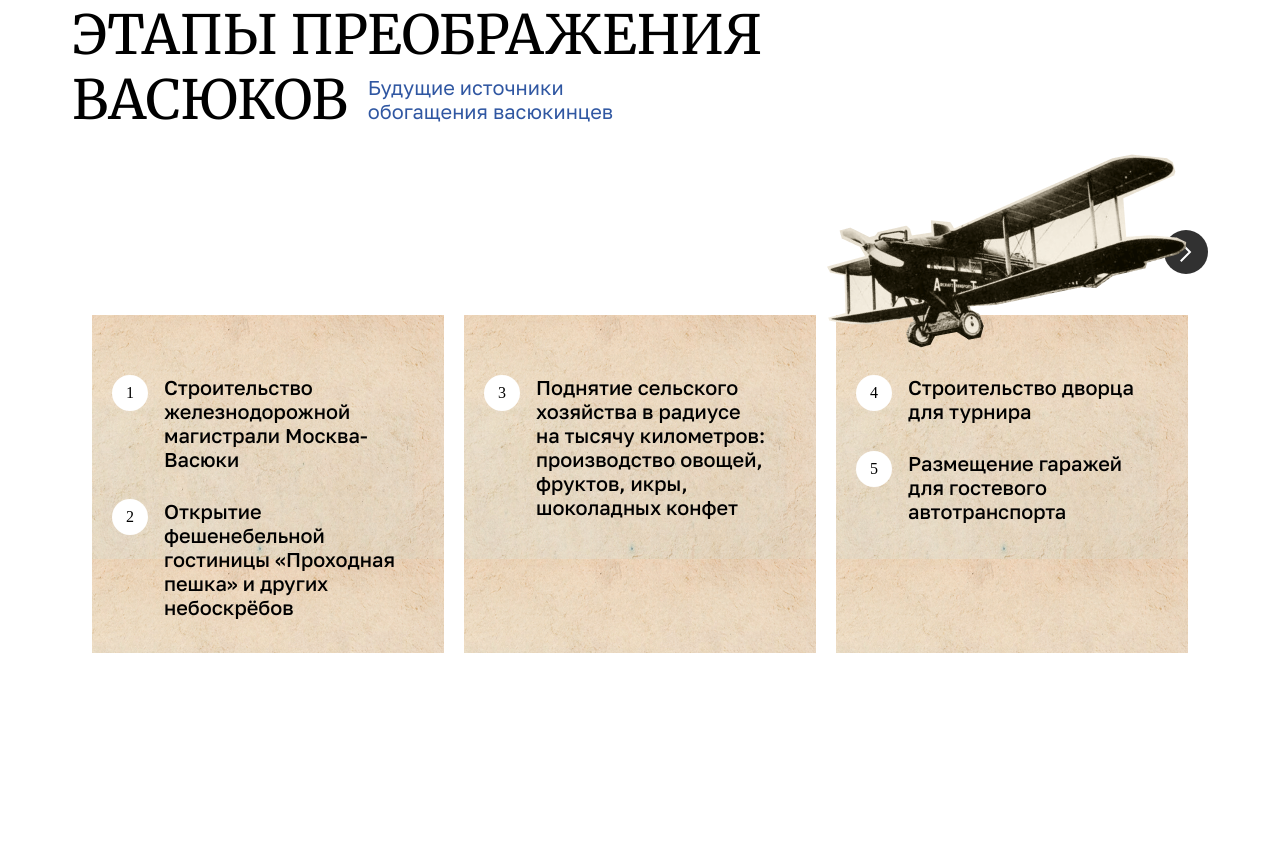
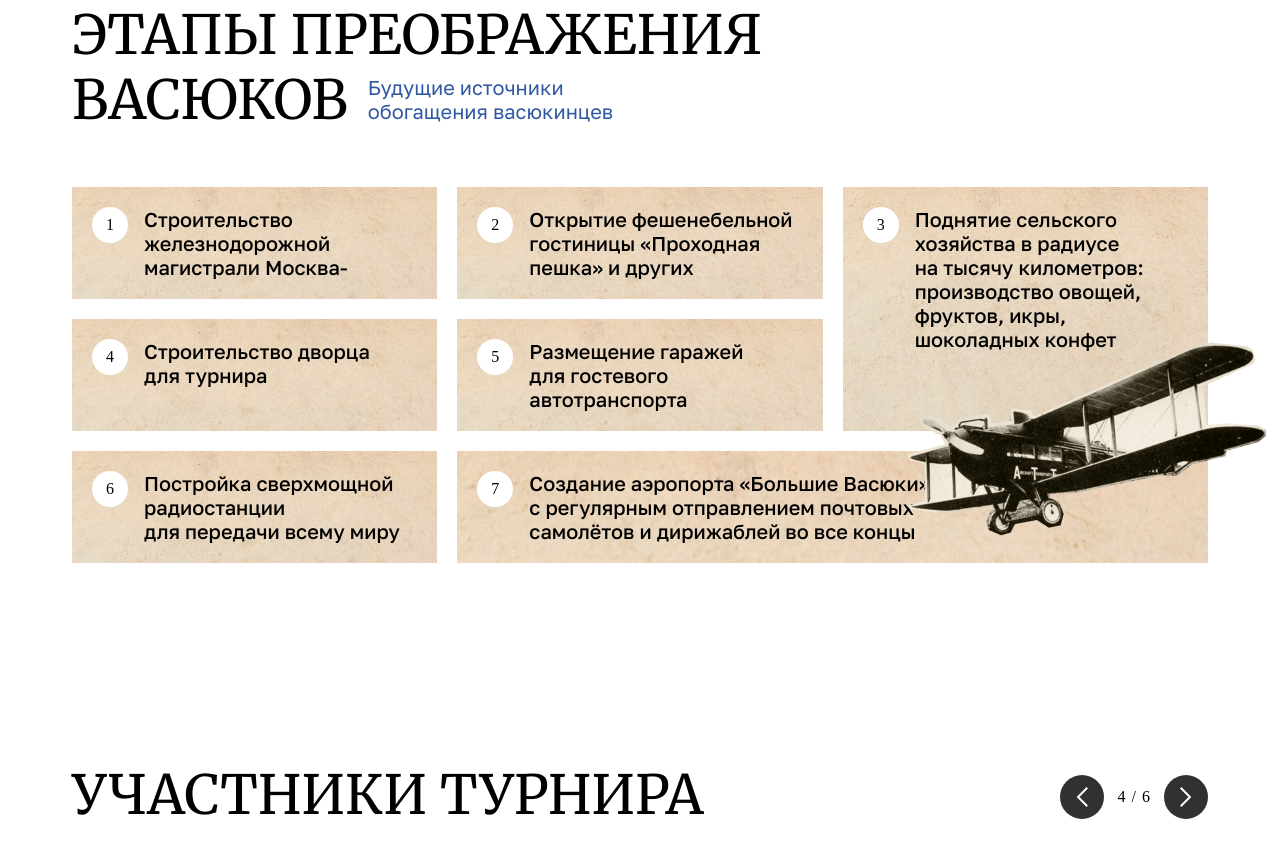
Before and after one commit to Kalliacto/-, a plain HTML site: page index.html in a window 1280 px wide. Shown: the part 2082-2932 px from the top of the page. Drawn offline with Linux system fonts and the light colour scheme.

Commit message:
доработан класс слайдера и отрисовка слайдера или grid сетки для блока с самолетом

```diff
--- a/index.html
+++ b/index.html
@@ -12,7 +12,7 @@
             rel="stylesheet"
         />
         <title>Клуб четырех коней</title>
-        <script src="./js/sliderCards.js" defer></script>
+        <script src="./js/scriptUtils.js" defer></script>
         <script src="./js/slider.js" defer></script>
         <script src="./js/script.js" defer></script>
     </head>
@@ -96,9 +96,6 @@
                 </div>
                 <div class="stages__content">
                     <img class="plane" src="./img/Plane.png" alt="Plane">
-                    <ul class="stages__list">
-
-                    </ul>
                 </div>
             </div>
         </section>
--- a/js/script.js
+++ b/js/script.js
@@ -2,14 +2,50 @@ const playersSection = document.querySelector('.players');
 const stagesContent = document.querySelector('.stages__content');
 
 const playersCards = playersInfo.map((el) => createPlayerCard(el));
-const playersSlider = new Slider({ title: 'Участники турнира', slides: playersCards, root: playersSection });
-const stagesCards = allocationItem(stagesCardInfo);
-const stagesSlider = new Slider({ this: '', slides: stagesCards, root: stagesContent });
+const playersSlider = new Slider({
+    title: 'Участники турнира',
+    slides: playersCards,
+    root: playersSection,
+    delay: 4000,
+});
+
+let stagesCards, stagesSlider, gridForStage;
 
 window.addEventListener('resize', () => {
     playersSlider.updateSize();
-    stagesSlider.updateSize();
+
+    if (stagesSlider) {
+        stagesSlider.updateSize();
+    }
+    switchBlockType();
 });
 
 playersSlider.mount();
-stagesSlider.mount();
+
+function switchBlockType() {
+    if (document.documentElement.clientWidth >= 820) {
+        if (!gridForStage) {
+            gridForStage = paintGridStages(stagesCardInfo);
+            stagesContent.append(gridForStage);
+        } else {
+            gridForStage.style.display = '';
+        }
+        if (stagesSlider) {
+            stagesSlider.changeVisible('none');
+        }
+    } else {
+        if (gridForStage) {
+            gridForStage.style.display = 'none';
+        }
+
+        if (!stagesSlider) {
+            stagesCards = allocationItem(stagesCardInfo);
+            stagesSlider = new Slider({ slides: stagesCards, root: stagesContent, type: 'dots' });
+            stagesSlider.mount();
+        } else {
+            stagesSlider.changeVisible('');
+        }
+    }
+}
+
+switchBlockType();
--- a/js/sliderCards.js
+++ b/js/scriptUtils.js
@@ -20,6 +20,16 @@ const stagesCardInfo = [
     'Постройка сверхмощной радиостанции для передачи всему миру сенсационных результатов',
     'Создание аэропорта «Большие Васюки» с регулярным отправлением почтовых самолётов и дирижаблей во все концы света, включая Лос-Анжелос и Мельбурн',
 ];
+
+function createElem(tag, options = {}) {
+    const elem = document.createElement(tag);
+
+    for (const option in options) {
+        elem[option] = options[option];
+    }
+
+    return elem;
+}
 
 function createPlayerCard(player) {
     const div = document.createElement('div');
@@ -46,30 +56,37 @@ function createStagesItem(str, i) {
     return p;
 }
 
-function createStagesCard() {
-    const div = document.createElement('div');
-    div.className = 'stages__card';
-
-    return div;
-}
-
 function allocationItem(stagesInfoArr) {
     const arr = [];
     let card;
 
     for (let i = 0; i < stagesInfoArr.length; ) {
+        card = createElem('div', { className: 'stages__card' });
+
         if (stagesInfoArr[i].length > 80) {
-            card = createStagesCard();
             card.append(createStagesItem(stagesInfoArr[i], i));
-            arr.push(card);
             i++;
         } else {
-            card = createStagesCard();
             card.append(createStagesItem(stagesInfoArr[i], i), createStagesItem(stagesInfoArr[i + 1], i + 1));
-            arr.push(card);
             i += 2;
         }
+
+        arr.push(card);
     }
 
     return arr;
 }
+
+function paintGridStages(stagesInfoArr) {
+    const stagesList = createElem('ul', { className: 'stages__list' });
+
+    let card;
+
+    for (let i = 0; i < stagesInfoArr.length; i++) {
+        card = createElem('li', { className: 'stages__card-li' });
+        card.append(createStagesItem(stagesInfoArr[i], i));
+        stagesList.append(card);
+    }
+
+    return stagesList;
+}
--- a/js/slider.js
+++ b/js/slider.js
@@ -1,5 +1,6 @@
 class Slider {
     constructor(config = {}) {
+        this.config = config;
         this.root = config.root;
         this.sliderRoot = createElem('div');
 
@@ -17,12 +18,13 @@ class Slider {
         this.sliderBtns = createElem('div', { className: 'slider__btns' });
         this.btnLeft = createElem('button', { className: 'btn__round left' });
 
+        this.countSlidesInfoParent = createElem('span', { className: 'slides__count_info-parent' });
         if (config.type !== 'dots') {
-            this.countSlidesInfoParent = createElem('span');
             this.countSlidesInfoCurrent = createElem('span');
             this.countSlidesInfoTotal = createElem('span');
             this.countSlidesInfoParent.append(this.countSlidesInfoCurrent, '/', this.countSlidesInfoTotal);
         }
+
         this.btnRight = createElem('button', { className: 'btn__round right' });
         this.sliderBtns.append(this.btnLeft, this.countSlidesInfoParent, this.btnRight);
 
@@ -44,14 +46,24 @@ class Slider {
         this.btnRight.addEventListener('click', () => this.#moveSlide('right'));
     }
 
-    mount(delay) {
+    mount() {
         this.root.append(this.sliderRoot);
+
+        if (this.config.type !== 'dots') {
+            this.countSlidesInfoCurrent.textContent = this.currentCard;
+            this.countSlidesInfoTotal.textContent = this.totalCardCount;
+        }
+        if (this.config.type === 'dots') {
+            for (let i = 0; i < this.totalCardCount; i++) {
+                this.countSlidesInfoParent.append(createElem('span', { className: 'slides__count_info-child' }));
+            }
+        }
+
+        if (this.config.delay) {
+            this.#autoPlaySlide(this.config.delay);
+        }
+        // Если чтото сломается,updateSize был перемещен  с 51 на 66
         this.updateSize();
-        this.countSlidesInfoCurrent.textContent = this.currentCard;
-        this.countSlidesInfoTotal.textContent = this.totalCardCount;
-        if (delay) {
-            this.#autoPlaySlide(delay);
-        }
     }
 
     updateSize() {
@@ -68,8 +80,25 @@ class Slider {
         this.#updateCountSlidesInfo();
     }
 
+    changeVisible(str) {
+        this.sliderRoot.style.display = str;
+    }
+
     #updateCountSlidesInfo() {
-        this.countSlidesInfoCurrent.textContent = this.currentCard;
+        if (this.config.type !== 'dots') {
+            this.countSlidesInfoCurrent.textContent = this.currentCard;
+        }
+        if (this.config.type === 'dots') {
+            let children = this.countSlidesInfoParent.children;
+
+            for (let i = 0; i < children.length; i++) {
+                if (i + 1 === this.currentCard) {
+                    children[i].classList.add('active');
+                } else {
+                    children[i].classList.remove('active');
+                }
+            }
+        }
     }
 
     #addSlides(slides) {
@@ -134,13 +163,3 @@ class Slider {
         }, delay);
     }
 }
-
-function createElem(tag, options = {}) {
-    const elem = document.createElement(tag);
-
-    for (const option in options) {
-        elem[option] = options[option];
-    }
-
-    return elem;
-}
--- a/styles/main.css
+++ b/styles/main.css
@@ -6,6 +6,7 @@
     --white: #fff;
     --yellow: #fbce51;
     --gray: #d6d6d6;
+    --gray-dots: #d9d9d9;
     --second-gray: #d0d0d0;
     --blue: #3057a2;
     --beige: #e9ded4;
@@ -315,7 +316,8 @@ ul {
 
 /* ---------------------------------stages------------------------------------- */
 .stages {
-    margin: 200px 0;
+    margin-top: 200px;
+    margin-bottom: 200px;
 }
 .stages__title-wrap {
     max-width: 810px;
@@ -338,34 +340,60 @@ ul {
     position: relative;
 }
 
-.stages__content:has(.slider) {
-    padding-top: 128px;
-}
-/* .plane {
+.plane {
     position: absolute;
-    right: 0;
+    right: -7%;
     bottom: 0;
     z-index: 2;
-} */
-/* Когда нет стиля будет самолет внизу */
+}
 
-.stages__content:has(.slider) .plane {
-    position: absolute;
-    right: 0;
-    top: -10%;
-    z-index: 2;
+.stages__list {
+    display: grid;
+    grid-template-columns: repeat(3, 1fr);
+    grid-template-rows: repeat(3, 112px);
+    gap: 20px;
+}
+
+.stages__list :nth-child(3) {
+    grid-column: 3 / 4;
+    grid-row: 1 /3;
+}
+.stages__list :nth-child(6) {
+    grid-column: 1 / 2;
+    grid-row: 3 /4;
+}
+.stages__list :nth-child(7) {
+    width: 100%;
+    grid-column: 2/4;
+    grid-row: 3 /4;
+}
+
+.stages__list :nth-child(7) .stages__text {
+    max-width: 446px;
 }
 
 .stages__card {
     display: flex;
     flex-direction: column;
     background: url('../img/bg_card.png');
+    background-repeat: no-repeat;
+    background-size: cover;
     max-width: 394px;
     padding: 60px 20px 34px;
     gap: 28px;
     margin: 0 auto;
     min-height: 300px;
     height: 100%;
+}
+
+.stages__card-li {
+    display: flex;
+    flex-direction: column;
+    background: url('../img/bg_card.png');
+    padding: 20px;
+    margin: 0 auto;
+    background-repeat: no-repeat;
+    background-size: cover;
 }
 .stages__item {
     display: flex;
@@ -479,6 +507,15 @@ ul {
     .players {
         padding-bottom: 120px;
     }
+    .stages__content {
+        padding-top: 128px;
+    }
+    .stages__content .plane {
+        position: absolute;
+        right: 0;
+        top: -10%;
+        z-index: 2;
+    }
 }
 
 @media (max-width: 520px) {
@@ -522,7 +559,8 @@ ul {
     }
 
     .stages {
-        margin: 120px 0;
+        margin-top: 120px;
+        margin-bottom: 120px;
     }
     .stages__title-wrap {
         max-width: 340px;
--- a/styles/slider.css
+++ b/styles/slider.css
@@ -36,28 +36,20 @@
     right: 0;
     top: -25%;
 }
-
-.btn__round {
-    width: 44px;
-    height: 44px;
-    border-radius: 50%;
-    transition: all 1s ease;
-    background: url('../img/arrow.svg') no-repeat center, var(--second-black);
+.slides__count_info-parent {
     display: flex;
-    justify-content: center;
-    align-items: center;
+    gap: 6px;
 }
 
-.btn__round.left {
-    transform: rotate(180deg);
+.slides__count_info-child {
+    display: inline-block;
+    background: var(--gray-dots);
+    width: 10px;
+    height: 10px;
+    border-radius: 50%;
 }
-
-.btn__round:hover {
-    background: url('../img/arrow.svg') no-repeat center, var(--yellow);
-}
-
-.btn__round:disabled {
-    background: url('../img/arrow.svg') no-repeat center, var(--gray);
+.slides__count_info-child.active {
+    background: var(--second-black);
 }
 
 @media (max-width: 1000px) {
```
